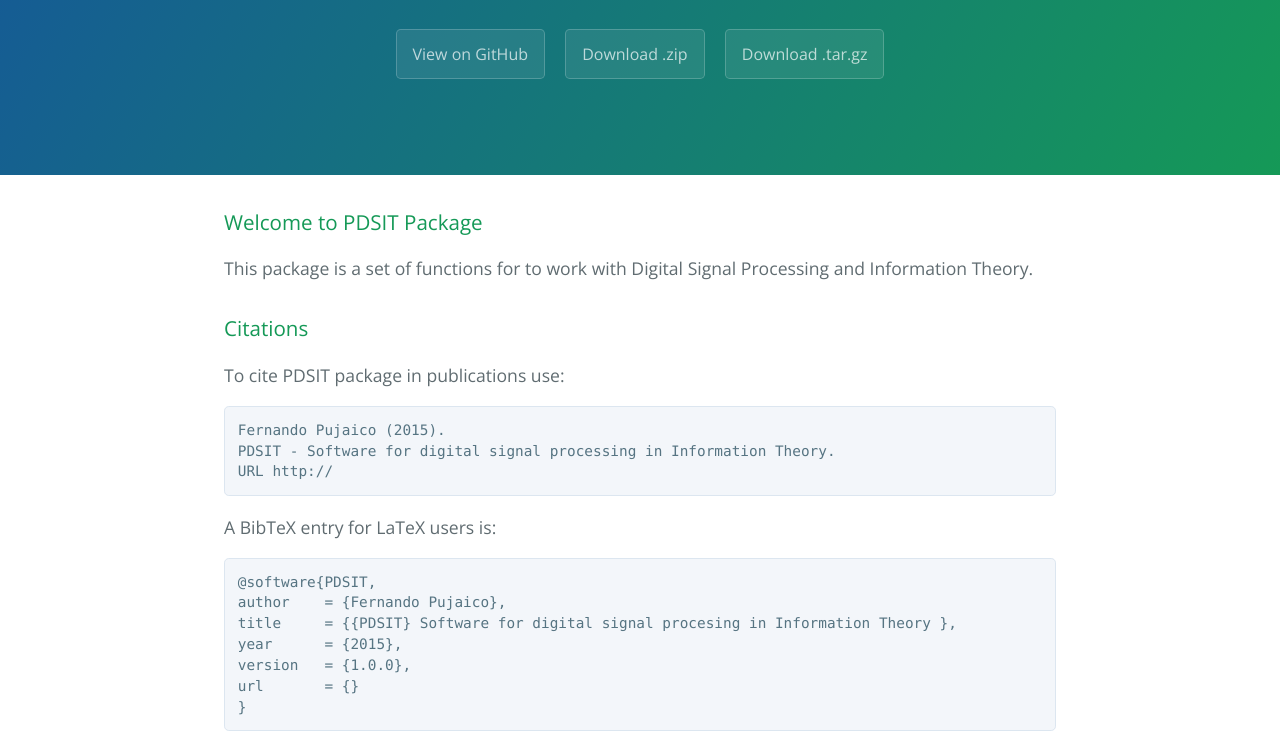
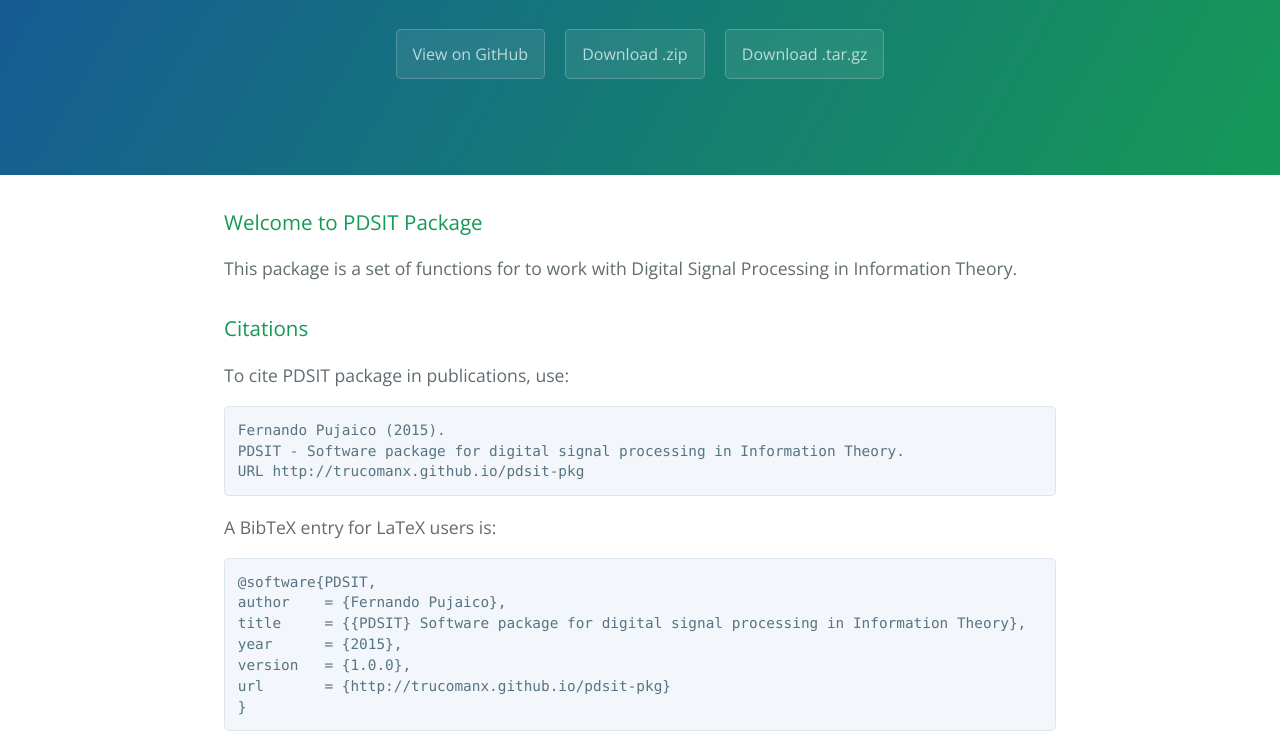
Before and after one commit to trucomanx/pdsit-pkg, a plain HTML site: page index.html in a window 1280 px wide. Shown: the part 208-952 px from the top of the page. Drawn offline with nearby package versions, Linux system fonts and the light colour scheme.

Commit message:
Create gh-pages branch via GitHub

```diff
--- a/index.html
+++ b/index.html
@@ -22,26 +22,26 @@
       <h3>
 <a id="welcome-to-pdsit-package" class="anchor" href="#welcome-to-pdsit-package" aria-hidden="true"><span class="octicon octicon-link"></span></a>Welcome to PDSIT Package</h3>
 
-<p>This package is a set of functions for to work with Digital Signal Processing and Information Theory.</p>
+<p>This package is a set of functions for to work with Digital Signal Processing in Information Theory.</p>
 
 <h3>
 <a id="citations" class="anchor" href="#citations" aria-hidden="true"><span class="octicon octicon-link"></span></a>Citations</h3>
 
-<p>To cite PDSIT package in publications use:</p>
+<p>To cite PDSIT package in publications, use:</p>
 
 <pre><code>Fernando Pujaico (2015).
-PDSIT - Software for digital signal processing in Information Theory.
-URL http://
+PDSIT - Software package for digital signal processing in Information Theory.
+URL http://trucomanx.github.io/pdsit-pkg
 </code></pre>
 
 <p>A BibTeX entry for LaTeX users is:</p>
 
 <pre><code>@software{PDSIT,
 author    = {Fernando Pujaico},
-title     = {{PDSIT} Software for digital signal procesing in Information Theory },
+title     = {{PDSIT} Software package for digital signal processing in Information Theory},
 year      = {2015},
 version   = {1.0.0},
-url       = {}
+url       = {http://trucomanx.github.io/pdsit-pkg}
 }
 </code></pre>
 
@@ -56,7 +56,7 @@ when using it.</p>
 <h3>
 <a id="support-or-contact" class="anchor" href="#support-or-contact" aria-hidden="true"><span class="octicon octicon-link"></span></a>Support or Contact</h3>
 
-<p>Having trouble with package? Check out our <a href="https://help.github.com/pages">documentation</a> or <a href="https://github.com/contact">contact support</a>.</p>
+<p>Having trouble with package? Check out our <a href="http://trucomanx.github.io/pdsit-pkg">documentation</a> or <a href="http://trucomanx.github.io/pdsit-pkg">contact support</a>.</p>
 
       <footer class="site-footer">
         <span class="site-footer-owner"><a href="https://github.com/trucomanx/pdsit-pkg">PdsIT-pkg</a> is maintained by <a href="https://github.com/trucomanx">trucomanx</a>.</span>
--- a/params.json
+++ b/params.json
@@ -1 +1 @@
-{"name":"PdsIT-pkg","tagline":"PDS Information Theory Package","body":"### Welcome to PDSIT Package\r\nThis package is a set of functions for to work with Digital Signal Processing and Information Theory.\r\n\r\n### Citations\r\nTo cite PDSIT package in publications use:\r\n\r\n    Fernando Pujaico (2015).\r\n    PDSIT - Software for digital signal processing in Information Theory.\r\n    URL http:// \r\n\r\nA BibTeX entry for LaTeX users is:\r\n\r\n    @software{PDSIT,\r\n    author    = {Fernando Pujaico},\r\n    title     = {{PDSIT} Software for digital signal procesing in Information Theory },\r\n    year      = {2015},\r\n    version   = {1.0.0},\r\n    url       = {}\r\n    }\r\n\r\nWe have invested a lot of time and effort in creating PDSIT, please cite it\r\nwhen using it.\r\n### Authors and Contributors\r\nThis package was wrote by @trucomanx.\r\n\r\n### Support or Contact\r\nHaving trouble with package? Check out our [documentation](https://help.github.com/pages) or [contact support](https://github.com/contact).\r\n","google":"","note":"Don't delete this file! It's used internally to help with page regeneration."}
+{"name":"PdsIT-pkg","tagline":"PDS Information Theory Package","body":"### Welcome to PDSIT Package\r\nThis package is a set of functions for to work with Digital Signal Processing in Information Theory.\r\n\r\n### Citations\r\nTo cite PDSIT package in publications, use:\r\n\r\n\tFernando Pujaico (2015).\r\n\tPDSIT - Software package for digital signal processing in Information Theory.\r\n\tURL http://trucomanx.github.io/pdsit-pkg\r\n\r\nA BibTeX entry for LaTeX users is:\r\n\r\n\t@software{PDSIT,\r\n\tauthor    = {Fernando Pujaico},\r\n\ttitle     = {{PDSIT} Software package for digital signal processing in Information Theory},\r\n\tyear      = {2015},\r\n\tversion   = {1.0.0},\r\n\turl       = {http://trucomanx.github.io/pdsit-pkg}\r\n\t}\r\n\r\nWe have invested a lot of time and effort in creating PDSIT, please cite it\r\nwhen using it.\r\n### Authors and Contributors\r\nThis package was wrote by @trucomanx.\r\n\r\n### Support or Contact\r\nHaving trouble with package? Check out our [documentation](http://trucomanx.github.io/pdsit-pkg) or [contact support](http://trucomanx.github.io/pdsit-pkg).\r\n","google":"","note":"Don't delete this file! It's used internally to help with page regeneration."}
```
